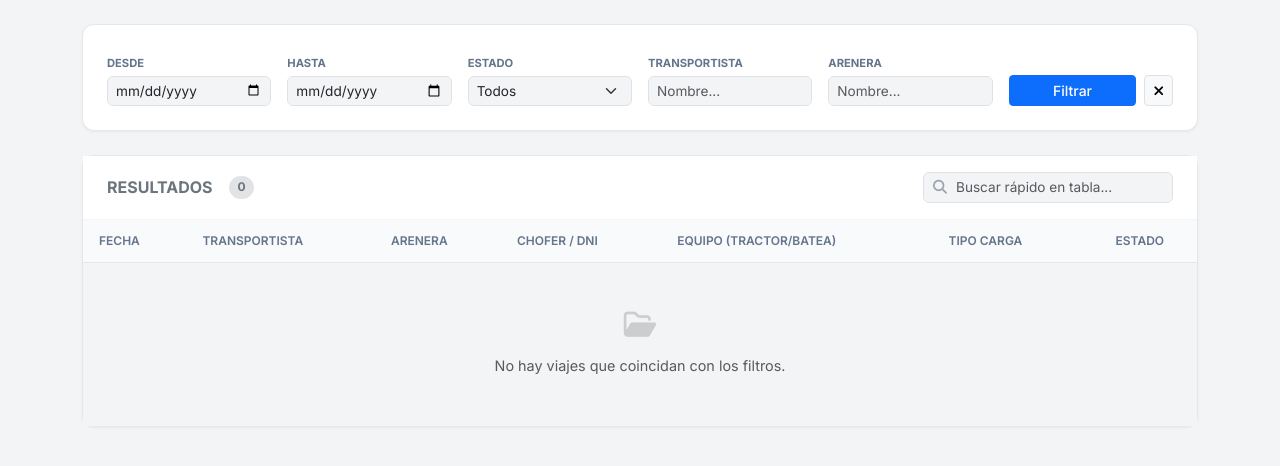
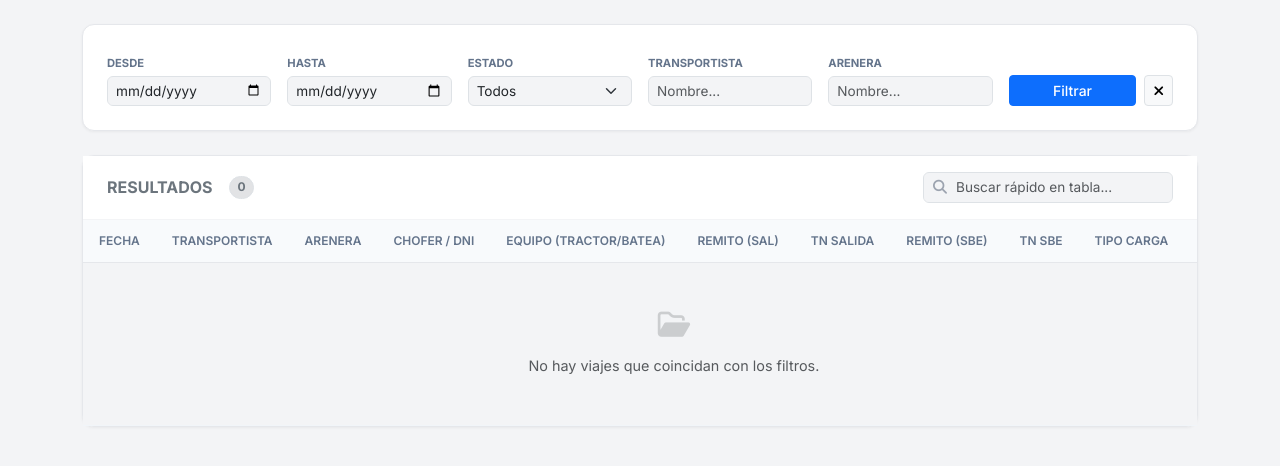
Before and after one commit to JoaquinSBE/Transportistas, a Flask app: page /admin/todos_camiones in a window 1280 px wide. Shown: the part 57-523 px from the top of the page. Run offline with Flask 3, Linux system fonts and the light colour scheme; the visitor is signed in with stand-in values (Sample User, id 1); data that the repository does not hold is empty; some libraries are stand-ins or nearby versions.

```diff
--- a/templates/todos_camiones.html
+++ b/templates/todos_camiones.html
@@ -177,6 +177,11 @@
               <th>Arenera</th>
               <th>Chofer / DNI</th>
               <th>Equipo (Tractor/Batea)</th>
+
+              <th>Remito (Sal)</th>
+              <th>Tn Salida</th>
+              <th>Remito (SBE)</th>
+              <th>Tn SBE</th>
               <th>Tipo Carga</th>
               <th class="text-center">Estado</th>
             </tr>
@@ -199,21 +204,42 @@
                  <div class="font-monospace small text-muted">{{ s.trailer }}</div>
               </td>
 
+              <td data-field="find">{{ s.remito_arenera or '-' }}</td>
+              <td class="fw-medium">{{ "%.2f"|format(s.peso_neto_arenera) if s.peso_neto_arenera else '-' }}</td>
+
+              <td data-field="find">
+                  {% if s.final_remito %}
+                      <span class="text-success">{{ s.final_remito }}</span>
+                  {% elif s.sbe_remito %}
+                      <span class="text-primary">{{ s.sbe_remito }}</span>
+                  {% else %}
+                      -
+                  {% endif %}
+              </td>
+              <td class="fw-medium">
+                  {% set w_sbe = s.final_peso or s.sbe_peso_neto %}
+                  {% if w_sbe %}
+                     {{ "%.2f"|format(w_sbe) }}
+                  {% else %}
+                     -
+                  {% endif %}
+              </td>
+
               <td><span class="badge bg-light text-dark border fw-normal">{{ s.tipo }}</span></td>
 
               <td class="text-center">
-                {% if s.status == 'Llego' %}
+                {% if s.status == 'Llego' or s.status == 'Llegado a SBE' %}
                   <span class="badge-status bg-status-llego"><i class="fa-solid fa-check me-1"></i>Llegó</span>
                 {% elif s.status == 'En viaje' %}
                   <span class="badge-status bg-status-viaje"><i class="fa-solid fa-truck-fast me-1"></i>En Viaje</span>
                 {% else %}
-                  <span class="badge bg-secondary">{{ s.status }}</span>
+                  <span class="badge bg-secondary badge-status">{{ s.status }}</span>
                 {% endif %}
               </td>
             </tr>
             {% else %}
             <tr>
-                <td colspan="7" class="text-center py-5 text-muted">
+                <td colspan="11" class="text-center py-5 text-muted">
                     <i class="fa-regular fa-folder-open fa-2x mb-3 opacity-25"></i><br>
                     No hay viajes que coincidan con los filtros.
                 </td>
```
Also changed, not shown: templates/arenera_panel.html (+16 -2 lines).
